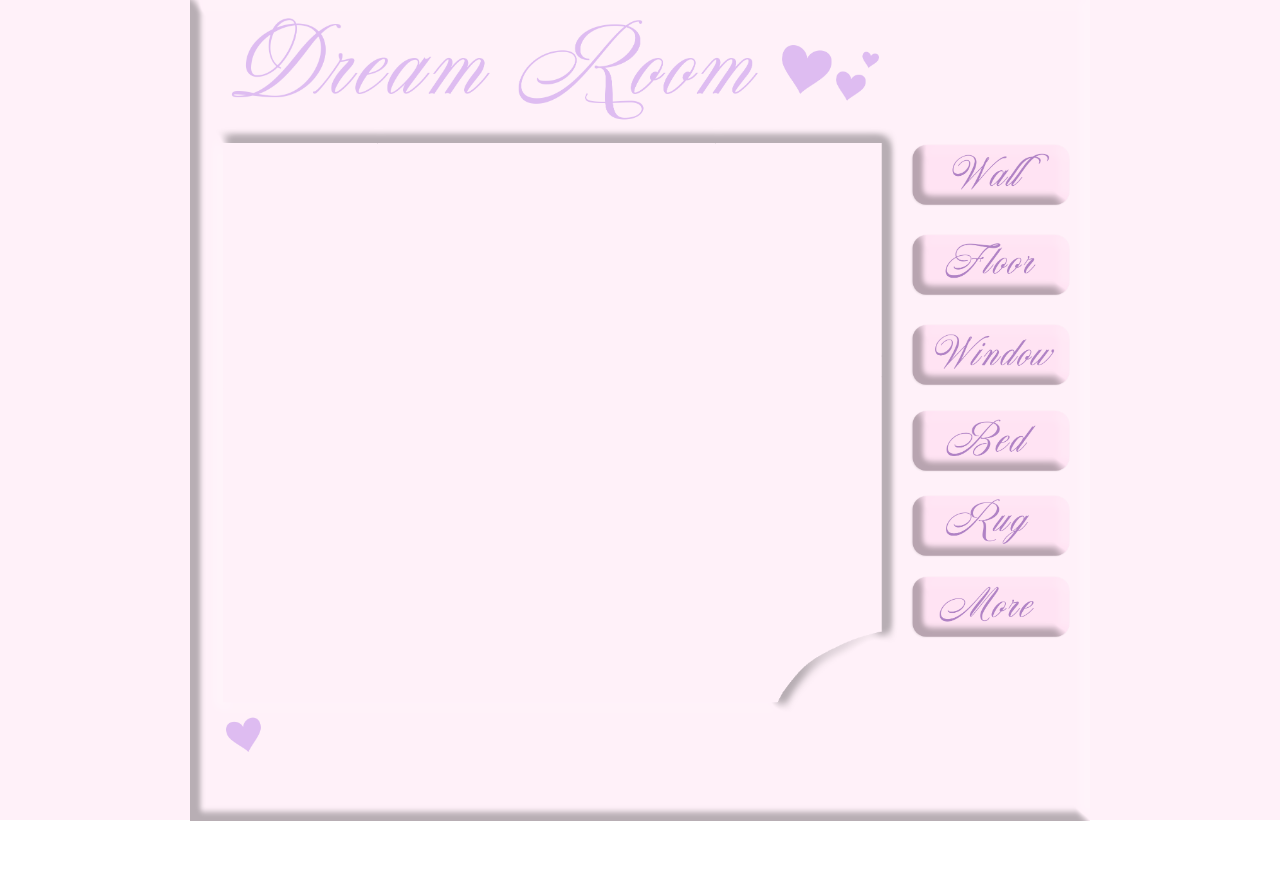
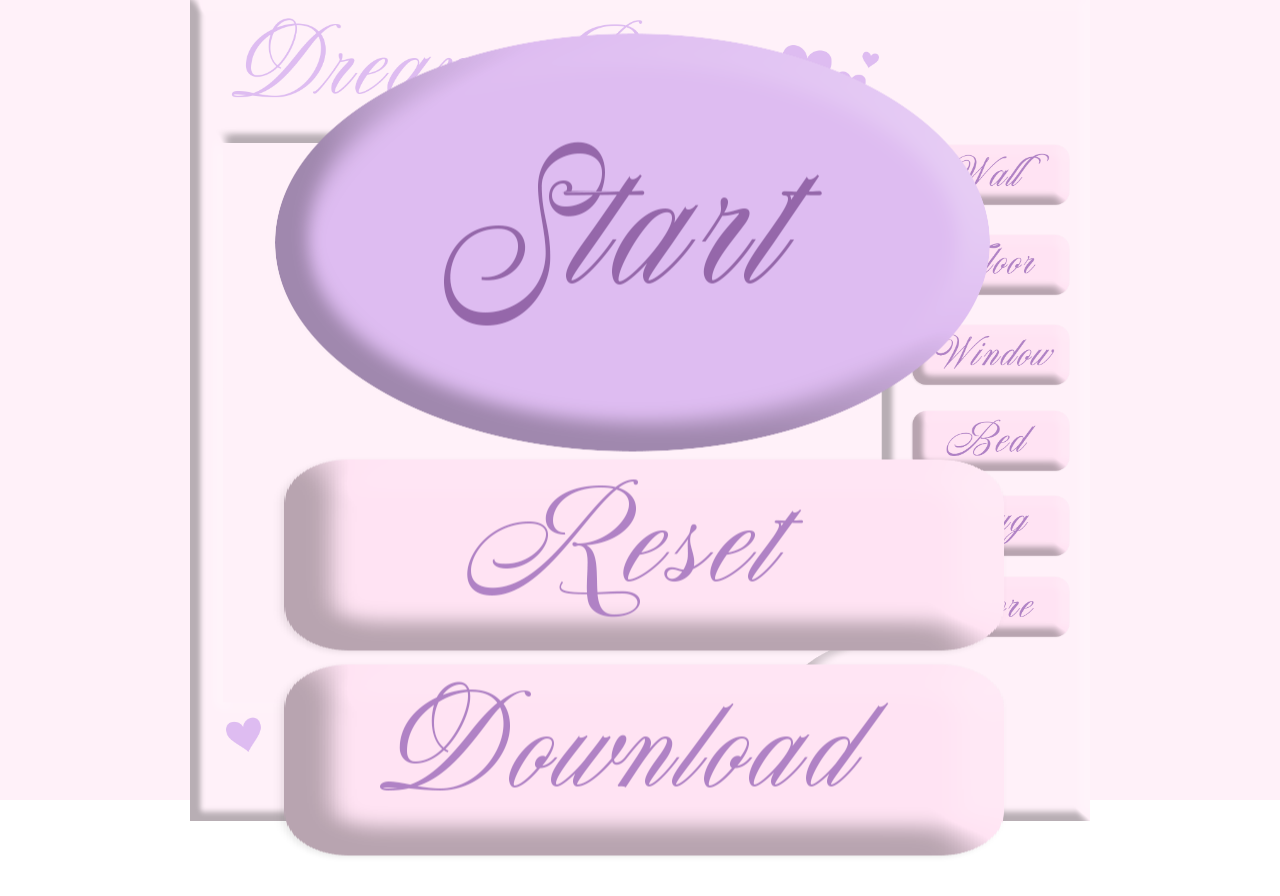
Before and after one commit to HuanLi1008/dream_room, a React (Create React App) app in the folder client/: page / in a window 1280 px wide. Shown: the top 896 px of the page. Built offline with nearby package versions, Linux system fonts and the light colour scheme.

Commit message:
add userchoice state for handle user's choices

```diff
--- a/client/src/App.js
+++ b/client/src/App.js
@@ -1,15 +1,18 @@
 import "./App.scss";
 import Ui from "./components/Ui/Ui";
 import Scene from "./components/Scene/Scene";
+import { useState } from "react";
 
 function App() {
+  const [userChoice, setUserChoice] = useState([]);
+
   return (
     <section className="game-container">
       <section className="ui">
-        <Ui />
+        <Ui userChoice={userChoice} setUserChoice={setUserChoice}/>
         <div className="ui-default-image"></div>
       </section>
-      <Scene />
+      <Scene userChoice={userChoice}/>
     </section>
   );
 }
--- a/client/src/components/ObjectMenu/ObjectMenu.jsx
+++ b/client/src/components/ObjectMenu/ObjectMenu.jsx
@@ -1,14 +1,18 @@
 import "./ObjectMenu.scss"
 
-function ObjectMenu({objects}) {
+function ObjectMenu({objects, setUserChoice, userChoice}) {
   if(!objects.length){
     return ;
   }
-  console.log(objects);
+  const handleChoice = (object) =>{
+    const newchoice = userChoice.filter((item) => item.category !== object.category).push(object);
+    setUserChoice(newchoice);
+  }
+
   return (
     <section className="object-menu">
       {objects.map((object)=>{
-        return <img className="object-menu__item" alt={object.name} src={object.image}></img>
+        return <img className="object-menu__item" alt={object.name} src={object.image} onClick={() =>{handleChoice(object)}}></img>
       })}
 
     </section>
--- a/client/src/components/OptionsMenu/OptionsMenu.jsx
+++ b/client/src/components/OptionsMenu/OptionsMenu.jsx
@@ -1,12 +1,20 @@
+import { useState } from "react";
+import start_button from "../../assets/UI/start-button.png";
+import end_button from "../../assets/UI/end-button.png";
+import reset_button from "../../assets/UI/reset-button.png";
+import download_button from "../../assets/UI/download-button.png";
 import "./OptionsMenu.scss"
 function OptionsMenu() {
-
+  const [start, setStart] = useState(true);
+  const toggleButton = ()=>{
+    setStart(!start);
+  }
     return (
         <section className="ui-menu__options">
-          <div className="ui-menu__options-start"></div>
-          <div className="ui-menu__options-end"></div>
-          <div className="ui-menu__options-reset"></div>
-          <div className="ui-menu__options-download"></div>
+          {start && <img className="ui-menu__options-start" src={start_button} onClick={toggleButton} alt=""></img>}
+          {!start && <img className="ui-menu__options-end" src={end_button} onClick={toggleButton} alt=""></img>}
+          <img className="ui-menu__options-reset" src={reset_button} alt=""></img>
+          <img className="ui-menu__options-download" src={download_button} alt=""></img>
         </section>
     )
 }
--- a/client/src/components/Scene/Scene.jsx
+++ b/client/src/components/Scene/Scene.jsx
@@ -1,13 +1,14 @@
 import "./Scene.scss";
-function Scene() {
+function Scene({userChoice}) {
   return (
     <section className="scene">
-      <img className="scene__bed" src="" alt=""></img>
-      <img className="scene__wall" src="" alt=""></img>
-      <img className="scene__floor" src="" alt=""></img>
-      <img className="scene__rug" src="" alt=""></img>
-      <img className="scene__window" src="" alt=""></img>
-      <img className="scene__more" src="" alt=""></img>
+
+      {userChoice[0] && <img className="scene__wall" src={userChoice[0].image} alt="wall"></img>}
+      {userChoice[1] && <img className="scene__floor" src={userChoice[1].image} alt="floor"></img>}
+      {userChoice[2] && <img className="scene__bed" src={userChoice[2].image} alt="bed"></img>}
+      {userChoice[3] && <img className="scene__window" src={userChoice[3].image} alt="window"></img>}
+      {userChoice[4] && <img className="scene__rug" src={userChoice[4].image} alt="rug"></img>  }
+      {userChoice[5] && <img className="scene__more" src={userChoice[5].image} alt="more"></img>}
     </section>
   );
 }
--- a/client/src/components/Ui/Ui.jsx
+++ b/client/src/components/Ui/Ui.jsx
@@ -3,8 +3,8 @@ import CategoryMenu from "../CategoryMenu/CategoryMenu";
 import ObjectMenu from "../ObjectMenu/ObjectMenu";
 import "./Ui.scss"
 import axios from 'axios';
-import { useEffect, useState } from "react";
-function Ui() {
+import { useState } from "react";
+function Ui({userChoice, setUserChoice}) {
   const [objects, setObjects] = useState([]);
   const handlerMenuClick = (name) =>{
     const api_url = 'http://localhost:8080/';
@@ -24,7 +24,7 @@ function Ui() {
         <section className="ui-container">
             <section className="ui-menu">
           <CategoryMenu handlerMenuClick={handlerMenuClick}/>
-          <ObjectMenu objects={objects}/>
+          <ObjectMenu objects={objects} setUserChoice={setUserChoice} userChoice={userChoice}/>
           <OptionsMenu />
         </section>
         </section>
```
